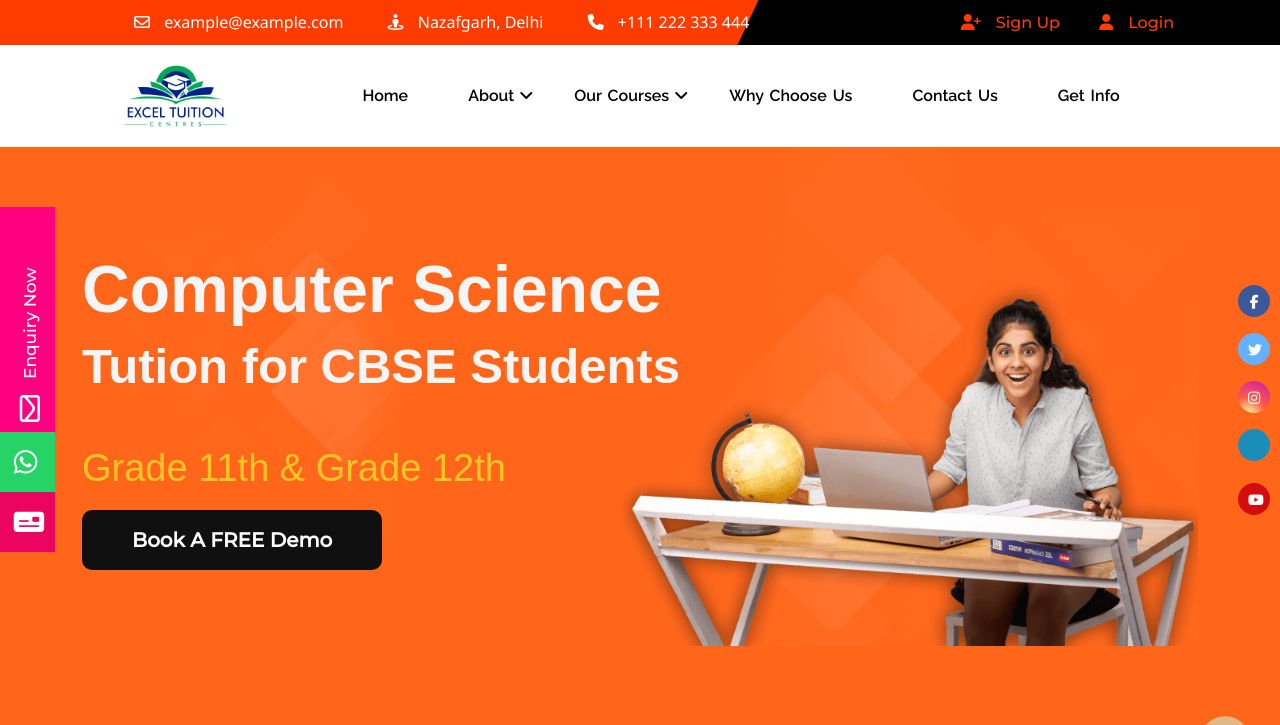
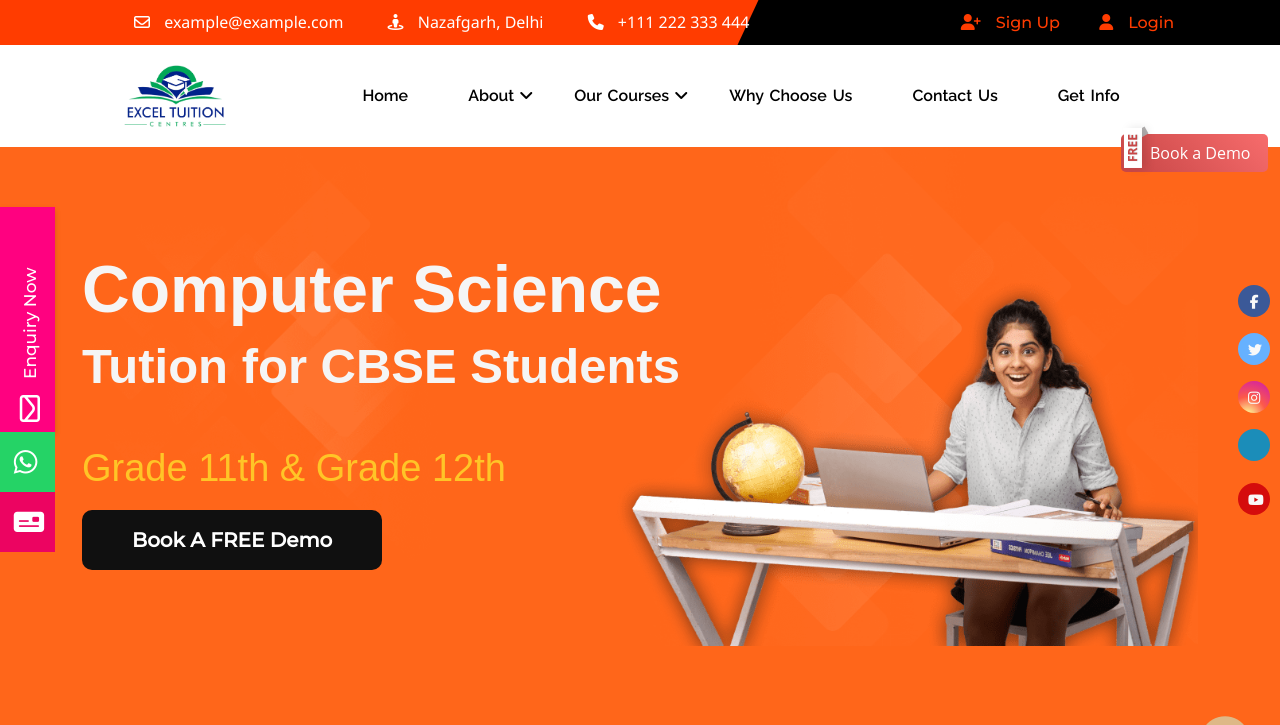
Before and after one commit to Gautam123bot/Hometution-Website, a PHP site: page /cse.php in a window 1280 px wide. Shown: the top 725 px of the page. Run offline with PHP 8.4, Linux system fonts and the light colour scheme; some libraries are stand-ins or nearby versions; some web fonts are replaced.

Commit message:
book a demo little update

```diff
--- a/header.php
+++ b/header.php
@@ -581,7 +581,7 @@
 
     </div>
 
-    <!-- <a href="#" class="bookdemous ribbon2 ribbon2-top-left" data-bs-toggle="modal" data-bs-target="#scheduled-session">
+    <a href="#" class="bookdemous ribbon2 ribbon2-top-left" data-bs-toggle="modal" data-bs-target="#scheduled-session">
         <span>free</span>Book a Demo
-    </a> -->
+    </a>
 </nav>
--- a/style.css
+++ b/style.css
@@ -159,6 +159,8 @@
     font-style: 'Montserrat', sans-serif;
     animation-iteration-count: infinite;
     animation-direction: alternate;
+    position: fixed;
+    right: 0;
 }
 
 @keyframes exampless {
```
